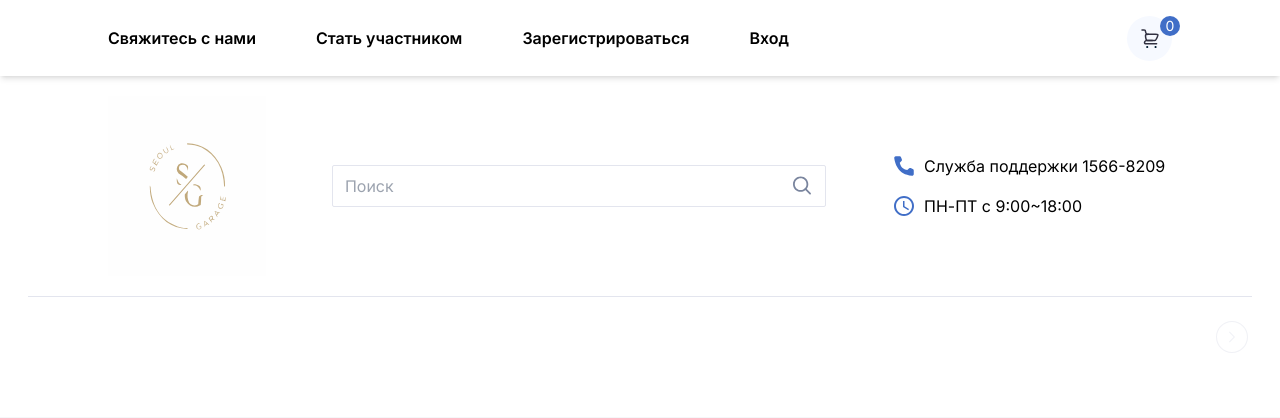
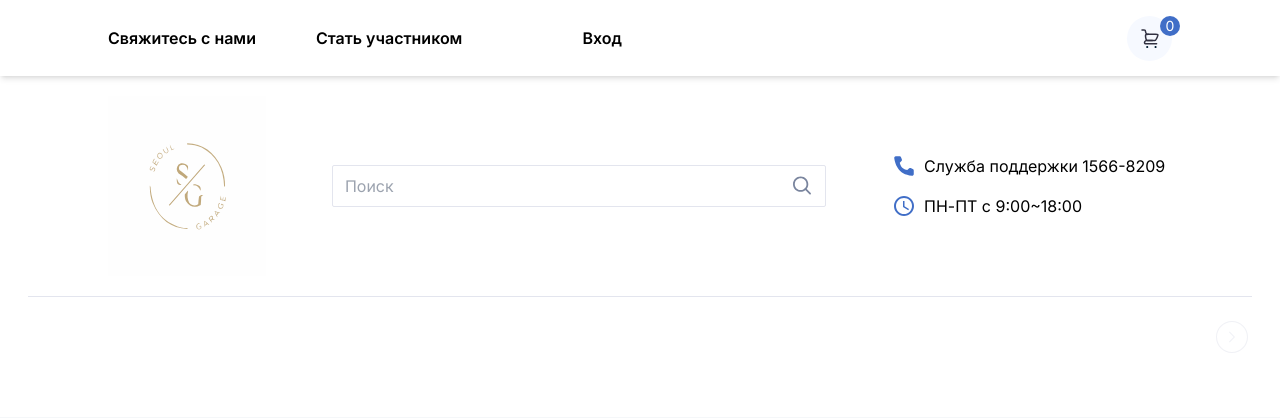
Before and after one commit to xislam/AutoPart, a Django app: template templates/autopart/index.html in a window 1280 px wide. Shown: the top 418 px of the page. Run offline with Django 5.2, Linux system fonts and the light colour scheme; the template is opened without the code that fills it, so the values that code supplies are empty; some libraries are stand-ins or nearby versions.

Commit message:
category

```diff
--- a/accounts/static/scripts/carts.js
+++ b/accounts/static/scripts/carts.js
@@ -100,10 +100,14 @@ document.addEventListener('DOMContentLoaded', function () {
         document.getElementById("profile").classList.remove("hidden")
         document.getElementById("sign2").classList.add("hidden")
         document.getElementById("sign1").classList.add("hidden")
+        document.getElementById("auth2").classList.add("hidden")
+        document.getElementById("auth1").classList.add("hidden")
     } else {
         document.getElementById("profile").classList.add("hidden")
         document.getElementById("sign2").classList.remove("hidden")
         document.getElementById("sign1").classList.remove("hidden")
+        document.getElementById("auth2").classList.add("hidden")
+        document.getElementById("auth1").classList.add("hidden")
     }
 
     document.getElementById("profile").addEventListener('click', () => {
--- a/static/scripts/carts.js
+++ b/static/scripts/carts.js
@@ -100,10 +100,14 @@ document.addEventListener('DOMContentLoaded', function () {
         document.getElementById("profile").classList.remove("hidden")
         document.getElementById("sign2").classList.add("hidden")
         document.getElementById("sign1").classList.add("hidden")
+        document.getElementById("auth2").classList.add("hidden")
+        document.getElementById("auth1").classList.add("hidden")
     } else {
         document.getElementById("profile").classList.add("hidden")
         document.getElementById("sign2").classList.remove("hidden")
         document.getElementById("sign1").classList.remove("hidden")
+        document.getElementById("auth2").classList.add("hidden")
+        document.getElementById("auth1").classList.add("hidden")
     }
 
     document.getElementById("profile").addEventListener('click', () => {
--- a/templates/autopart/detail.html
+++ b/templates/autopart/detail.html
@@ -32,7 +32,7 @@
             <ul class="w-full hidden md:flex items-center gap-5 lg:gap-[60px] font-semibold ">
                 <li><a href="">Свяжитесь с нами</a></li>
                 <li><a href="">Стать участником</a></li>
-                <li><a href="{% url 'signup_html' %}">Зарегистрироваться</a></li>
+                <li><a href="{% url 'signup_html' %}" id="auth1">Зарегистрироваться</a></li>
                 <li><a href="{% url 'signin_html' %}" id="sign1">Вход</a></li>
             </ul>
             <svg width="32" height="32" id="open_burger" class="block md:hidden" viewBox="0 0 32 32" fill="none" xmlns="http://www.w3.org/2000/svg">
@@ -50,7 +50,7 @@
                     <ul class="flex flex-col items-start gap-6 font-semibold">
                         <li><a href="">Свяжитесь с нами</a></li>
                         <li><a href="">Стать участником</a></li>
-                        <li><a href="{% url 'signup_html' %}">Зарегистрироваться</a></li>
+                        <li><a href="{% url 'signup_html' %}" id="auth2">>Зарегистрироваться</a></li>
                         <li><a href="{% url 'signin_html' %}" id="sign2">Вход</a></li>
                     </ul>
                 </div>
--- a/templates/autopart/index.html
+++ b/templates/autopart/index.html
@@ -30,7 +30,7 @@
             <ul class="w-full hidden md:flex items-center gap-5 lg:gap-[60px] font-semibold ">
                 <li><a href="">Свяжитесь с нами</a></li>
                 <li><a href="">Стать участником</a></li>
-                <li><a href="{% url 'signup_html' %}">Зарегистрироваться</a></li>
+                <li><a href="{% url 'signup_html' %}" id="auth1">>Зарегистрироваться</a></li>
                 <li><a href="{% url 'signin_html' %}" id="sign1">Вход</a></li>
             </ul>
             <svg width="32" height="32" id="open_burger" class="block md:hidden" viewBox="0 0 32 32" fill="none" xmlns="http://www.w3.org/2000/svg">
@@ -48,7 +48,7 @@
                     <ul class="flex flex-col items-start gap-6 font-semibold">
                         <li><a href="">Свяжитесь с нами</a></li>
                         <li><a href="">Стать участником</a></li>
-                        <li><a href="{% url 'signup_html' %}">Зарегистрироваться</a></li>
+                        <li><a href="{% url 'signup_html' %}" id="auth2">>Зарегистрироваться</a></li>
                         <li><a href="{% url 'signin_html' %}" id="sign2">Вход</a></li>
                     </ul>
                 </div>
--- a/templates/autopart/orderpage.html
+++ b/templates/autopart/orderpage.html
@@ -54,7 +54,7 @@ input[type="checkbox"]:checked+label {
             <ul class="w-full hidden md:flex items-center gap-5 lg:gap-[60px] font-semibold ">
                 <li><a href="">Свяжитесь с нами</a></li>
                 <li><a href="">Стать участником</a></li>
-                <li><a href="{% url 'signup_html' %}">Зарегистрироваться</a></li>
+                <li><a href="{% url 'signup_html' %}" id="auth1">>Зарегистрироваться</a></li>
                 <li><a href="{% url 'signin_html' %}" id="sign1">Вход</a></li>
             </ul>
             <svg width="32" height="32" id="open_burger" class="block md:hidden" viewBox="0 0 32 32" fill="none" xmlns="http://www.w3.org/2000/svg">
@@ -72,7 +72,7 @@ input[type="checkbox"]:checked+label {
                     <ul class="flex flex-col items-start gap-6 font-semibold">
                         <li><a href="">Свяжитесь с нами</a></li>
                         <li><a href="">Стать участником</a></li>
-                        <li><a href="{% url 'signup_html' %}">Зарегистрироваться</a></li>
+                        <li><a href="{% url 'signup_html' %}" id="auth2">>Зарегистрироваться</a></li>
                         <li><a href="{% url 'signin_html' %}" id="sign2">Вход</a></li>
                     </ul>
                 </div>
--- a/templates/autopart/products.html
+++ b/templates/autopart/products.html
@@ -60,7 +60,7 @@
             <ul class="w-full hidden md:flex items-center gap-5 lg:gap-[60px] font-semibold ">
                 <li><a href="">Свяжитесь с нами</a></li>
                 <li><a href="">Стать участником</a></li>
-                <li><a href="{% url 'signup_html' %}">Зарегистрироваться</a></li>
+                <li><a href="{% url 'signup_html' %}" id="auth1">Зарегистрироваться</a></li>
                 <li><a href="{% url 'signin_html' %}" id="sign1">Вход</a></li>
             </ul>
             <svg width="32" height="32" id="open_burger" class="block md:hidden" viewBox="0 0 32 32" fill="none" xmlns="http://www.w3.org/2000/svg">
@@ -78,7 +78,7 @@
                     <ul class="flex flex-col items-start gap-6 font-semibold">
                         <li><a href="">Свяжитесь с нами</a></li>
                         <li><a href="">Стать участником</a></li>
-                        <li><a href="{% url 'signup_html' %}">Зарегистрироваться</a></li>
+                        <li><a href="{% url 'signup_html' %}" id="auth2">Зарегистрироваться</a></li>
                         <li><a href="{% url 'signin_html' %}" id="sign2">Вход</a></li>
                     </ul>
                 </div>
--- a/templates/autopart/profile.html
+++ b/templates/autopart/profile.html
@@ -31,7 +31,7 @@
             <ul class="w-full hidden md:flex items-center gap-5 lg:gap-[60px] font-semibold ">
                 <li><a href="">Свяжитесь с нами</a></li>
                 <li><a href="">Стать участником</a></li>
-                <li><a href="{% url 'signup_html' %}">Зарегистрироваться</a></li>
+                <li><a href="{% url 'signup_html' %}" id="auth1">Зарегистрироваться</a></li>
                 <li><a href="{% url 'signin_html' %}" id="sign1">Вход</a></li>
             </ul>
             <svg width="32" height="32" id="open_burger" class="block md:hidden" viewBox="0 0 32 32" fill="none" xmlns="http://www.w3.org/2000/svg">
@@ -49,7 +49,7 @@
                     <ul class="flex flex-col items-start gap-6 font-semibold">
                         <li><a href="">Свяжитесь с нами</a></li>
                         <li><a href="">Стать участником</a></li>
-                        <li><a href="{% url 'signup_html' %}">Зарегистрироваться</a></li>
+                        <li><a href="{% url 'signup_html' %}" id="auth2">Зарегистрироваться</a></li>
                         <li><a href="{% url 'signin_html' %}" id="sign2">Вход</a></li>
                     </ul>
                 </div>
--- a/templates/autopart/signin.html
+++ b/templates/autopart/signin.html
@@ -55,7 +55,7 @@ input[type="checkbox"]:checked+label {
             <ul class="w-full hidden md:flex items-center gap-5 lg:gap-[60px] font-semibold ">
                 <li><a href="">Свяжитесь с нами</a></li>
                 <li><a href="">Стать участником</a></li>
-                <li><a href="{% url 'signup_html' %}">Зарегистрироваться</a></li>
+                <li><a href="{% url 'signup_html' %}" id="auth1">Зарегистрироваться</a></li>
                 <li><a href="{% url 'signin_html' %}" id="sign1">Вход</a></li>
             </ul>
             <svg width="32" height="32" id="open_burger" class="block md:hidden" viewBox="0 0 32 32" fill="none" xmlns="http://www.w3.org/2000/svg">
@@ -73,7 +73,7 @@ input[type="checkbox"]:checked+label {
                     <ul class="flex flex-col items-start gap-6 font-semibold">
                         <li><a href="">Свяжитесь с нами</a></li>
                         <li><a href="">Стать участником</a></li>
-                        <li><a href="{% url 'signup_html' %}">Зарегистрироваться</a></li>
+                        <li><a href="{% url 'signup_html' %}" id="auth2">Зарегистрироваться</a></li>
                         <li><a href="{% url 'signin_html' %}" id="sign2">Вход</a></li>
                     </ul>
                 </div>
--- a/templates/autopart/signup.html
+++ b/templates/autopart/signup.html
@@ -72,7 +72,7 @@ input[type="checkbox"]:checked+label {
                     <ul class="flex flex-col items-start gap-6 font-semibold">
                         <li><a href="">Свяжитесь с нами</a></li>
                         <li><a href="">Стать участником</a></li>
-                        <li><a href="{% url 'signup_html' %}">Зарегистрироваться</a></li>
+                        <li><a href="{% url 'signup_html' %}" id="auth2">Зарегистрироваться</a></li>
                         <li><a href="{% url 'signin_html' %}" id="sign2">Вход</a></li>
                     </ul>
                 </div>
```
